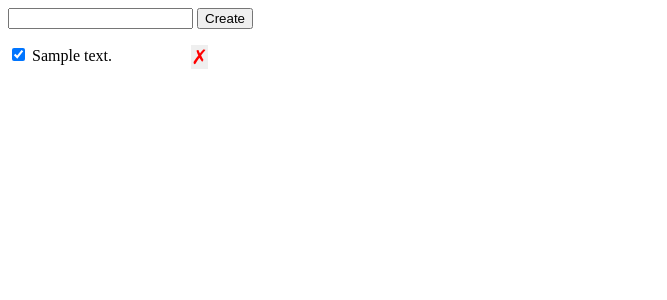
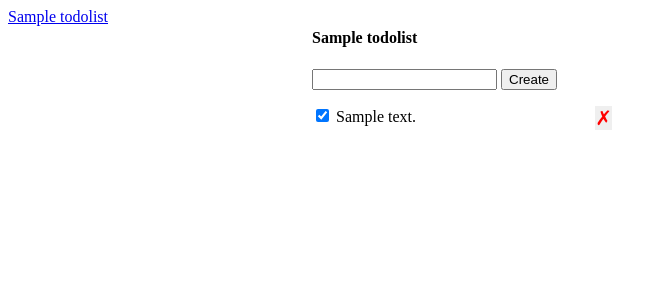
Before and after one commit to MoathOthman/FSLesson1, a Flask app: template templates/index.html in a window 1280 px wide. Shown: the top 300 px of the page, without its empty margins (0-667 px from the left). Run offline with Flask 2, Linux system fonts and the light colour scheme; the template is opened without the code that fills it: values that come from a table or form of the project are taken from there, others are empty; tables that the repository leaves empty hold one stand-in row (values such as "Sample post").

Commit message:
on list fix create todo

```diff
--- a/app.py
+++ b/app.py
@@ -14,7 +14,7 @@ class TodoList(db.Model):
     __tablename__ = "todolists"
     id = db.Column(db.Integer, primary_key=True)
     name = db.Column(db.String(), nullable=False)
-    todos = db.relationship('Todo', backref='lists', lazy=True)
+    todos = db.relationship('Todo', backref='list', lazy=True)
 
 #child
 class Todo(db.Model):
@@ -36,8 +36,10 @@ def create_todo():
   body = {}
   try:
     description = request.get_json()['description']
-
+    list_id = request.get_json()['list_id']
+    list = TodoList.query.get(list_id)
     todo = Todo(description=description, completed=False)
+    todo.list = list
     db.session.add(todo)
     db.session.commit()
     body['id'] = todo.id
@@ -81,6 +83,13 @@ def delete_todo(todo_id):
     db.session.close()
     return jsonify({ 'success': True })
 
+@app.route('/lists/<list_id>')
+def get_list_todos(list_id):
+  return render_template('index.html',
+  lists = TodoList.query.all(),
+  active_list = TodoList.query.get(list_id),
+  todos=Todo.query.filter_by(list_id=list_id).order_by('id').all())
+
 @app.route('/')
 def index():
-  return render_template('index.html', todos=Todo.query.order_by('id').all())
+    return redirect(url_for('get_list_todos',list_id=1))
--- a/templates/index.html
+++ b/templates/index.html
@@ -11,7 +11,7 @@
             list-style: none;
             padding: 0;
             margin: 0;
-            width: 200px;
+            width: 300px;
         }
 
         li button {
@@ -24,10 +24,29 @@
             cursor: pointer;
             font-size: 20px;
         }
+
+        .lists-wrapper, .todos-wrapper {
+            display: inline-block;
+            vertical-align: top;
+        }
     </style>
 </head>
 
 <body>
+
+    <div class="lists-wrapper">
+        <ul id="lists">
+            {%for list in lists%}
+            <li>
+                <a href="/lists/{{ list.id }}">
+                    {{ list.name }}
+                </a>
+            </li>
+            {% endfor %}
+        </ul>
+    </div>
+    <div class="todos-wrapper">
+        <h4>{{ active_list.name }}</h4>
         <form id="form" method="post" action="/todos/create">
             <input type="text" id="description" name="description" />
             <input type="submit" value="Create" />
@@ -43,6 +62,8 @@
             </li>
             {% endfor %}
         </ul>
+    </div>
+
     <script>
 
         const buttons = document.querySelectorAll('.delete-item');
@@ -94,7 +115,8 @@
                 method: 'POST',
                 body: JSON.stringify({
                     'description': desc,
-                    'completed': false
+                    'completed': false,
+                    'list_id': "{{active_list.id}}"
                 }),
                 headers: {
                     'Content-Type': 'application/json',
```
Lines whose indentation alone changed are shown as unchanged.
